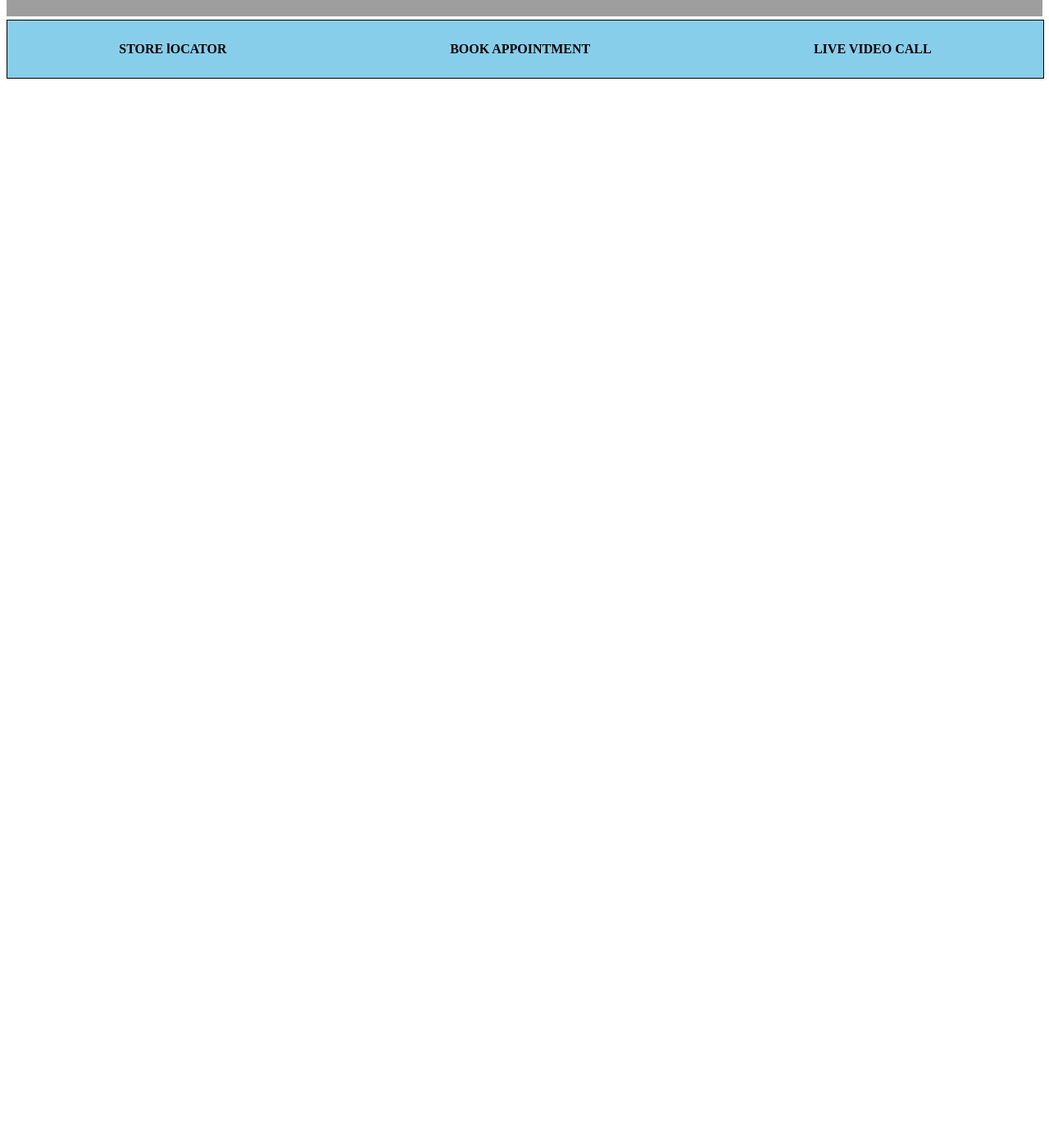
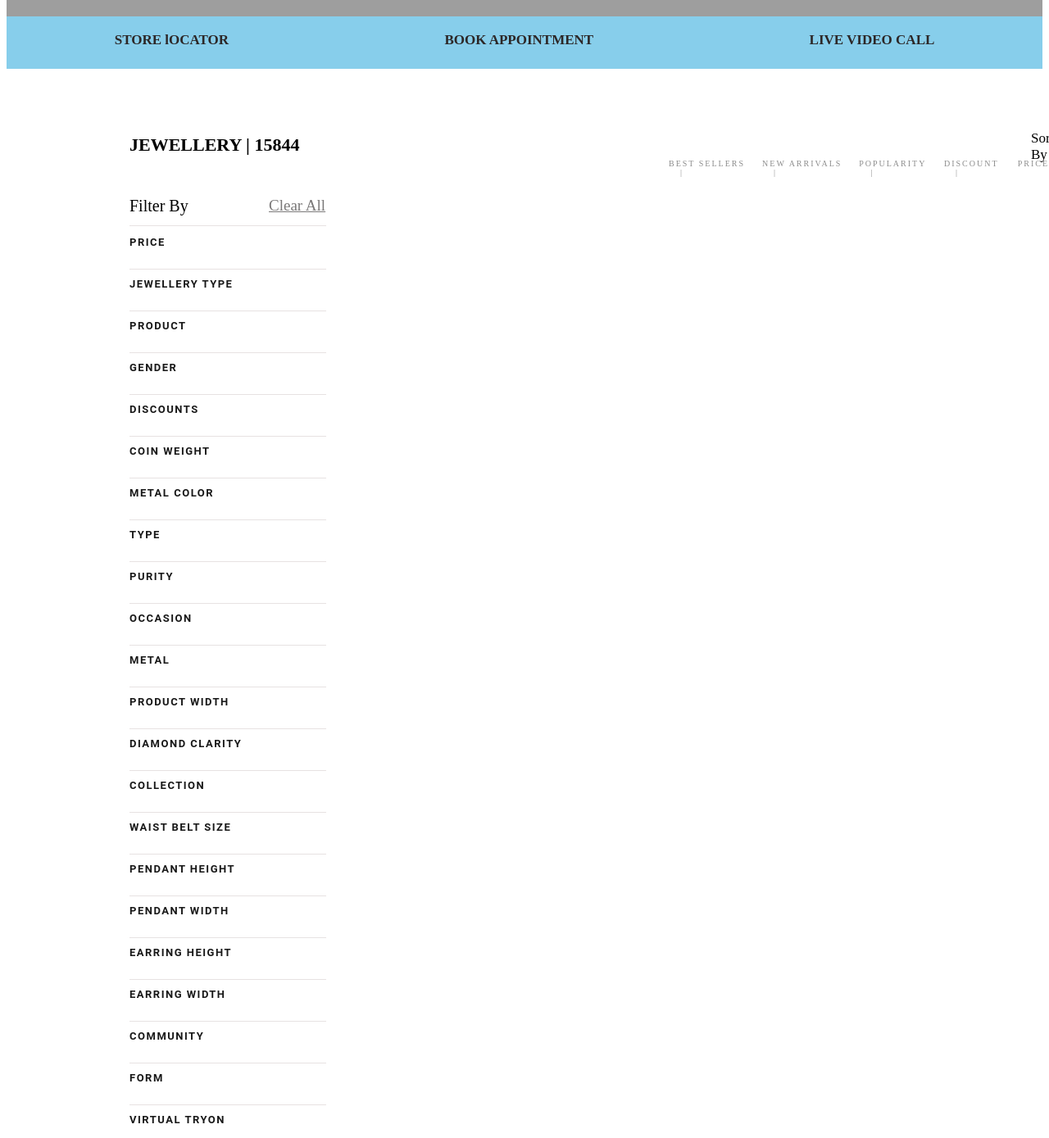
Before and after one commit to sagarshiv13/Tanishq, a plain HTML site: page Earring.html in a window 1280 px wide. Shown: the part 500-1889 px from the top of the page at 82% size. Before the commit the page ends 800 px from the top, so only its background shows below. Drawn offline with Linux system fonts and the light colour scheme; no server answers; grey boxes are pictures that could not be loaded.

Commit message:
Update Earring.html

```diff
--- a/Earring.html
+++ b/Earring.html
@@ -5,36 +5,298 @@
     <meta http-equiv="X-UA-Compatible" content="IE=edge" />
     <meta name="viewport" content="width=device-width, initial-scale=1.0" />
     <title>Document</title>
+    <link
+      href="https://fonts.googleapis.com/icon?family=Material+Icons"
+      rel="stylesheet"
+    />
   </head>
   <style>
-    #Err{
+    #Err {
       margin-top: 120px;
     }
-  #Err-img{
+    #Err-img {
       width: 100%;
       height: 400px;
     }
-  #Err-blue{
-    border: 1px solid black;
+    #Err-blue {
+      /* border: 1px solid black; */
       width: 100%;
       height: 70px;
-    background-color: rgb(135,206,235);
+      background-color: rgb(135, 206, 235);
       display: flex;
       justify-content: space-around;
       font-weight: 600;
       align-items: center;
+      margin-top: -10px;
+      color: rgb(44, 39, 39);
+      font-size: 17px;
+    }
+    #des {
+      margin-top: 80px;
+      margin-left: 150px;
+      font-weight: 700;
+      font-size: 22px;
+    }
+    #filters {
+      margin-top: 50px;
+      margin-left: 100px;
+      font-size: 20px;
+      margin-left: 150px;
+    }
+    #clear {
+      font-weight: 100;
 
+      margin-top: -23px;
+      margin-left: 170px;
+
+      font-size: 19px;
+      color: rgb(122, 120, 120);
+      text-decoration: underline;
+    }
+    #f-hr {
+      width: 240px;
+      height: 1px;
+      background-color: rgb(231, 226, 226);
+      border: none;
+      margin-left: 0px;
+      margin-top: 13px;
+    }
+    #plusicon {
+      margin-top: -20px;
+      margin-left: 190px;
+    }
+    #all-filter {
+      margin-left: 150px;
+    }
+    #all-filter div {
+      font-weight: 750;
+      font-size: 13px;
+      font-family: Roboto, sans-serif;
+      color: #181818;
+      line-height: 1.5;
+      letter-spacing: 1.5px;
+    }
+    #sort-by{
+      margin-top: 75px;
+
+      position: absolute;
+      margin-left: 1250px;
+      font-family: playerfair Display;
+      font-size: 17px;
+      font-weight: 400;
+
+    }
+    #sort{
+      display: flex;
+      margin-top: 110px;
+      position: absolute;
+      margin-left: 800px;
+      font-size: 10px;
+      color: #8c8c8c;
+      font-family: Raleway;
+      letter-spacing: 2px;
+
+    }
+    #sort > div{
+      margin-left: 8px;
     }
   </style>
   <body>
     <div id="Err">
-     <img id="Err-img" src="https://www.tanishq.co.in/wps/wcm/connect/tanishq/12edaf34-7dea-450d-951b-8a0258da4246/desktop/Capsule+Banners+Espot+1_Desktop_2500+x+712.jpg?MOD=AJPERES&CACHEID=ROOTWORKSPACE.Z18_90IA1H80O0RT10QIMVSTFU3006-12edaf34-7dea-450d-951b-8a0258da4246-desktop-nRl7d88"/>
-
+      <img
+        id="Err-img"
+        src="https://www.tanishq.co.in/wps/wcm/connect/tanishq/12edaf34-7dea-450d-951b-8a0258da4246/desktop/Capsule+Banners+Espot+1_Desktop_2500+x+712.jpg?MOD=AJPERES&CACHEID=ROOTWORKSPACE.Z18_90IA1H80O0RT10QIMVSTFU3006-12edaf34-7dea-450d-951b-8a0258da4246-desktop-nRl7d88"
+      />
     </div>
     <div id="Err-blue">
       <div>STORE lOCATOR</div>
-       <div> BOOK APPOINTMENT </div>
-       <div> LIVE VIDEO CALL</div>
+      <div>BOOK APPOINTMENT</div>
+      <div>LIVE VIDEO CALL</div>
     </div>
+    <div id="sort-by">Sort By </div>
+ <div id="sort">
+
+    <div> BEST SELLERS &#8192;&#8192;|</div>
+    <div> NEW ARRIVALS &#8192;&#8192;|</div>
+    <div> POPULARITY &#8192;&#8192;|</div>
+    <div> DISCOUNT &#8192;&#8192;|</div>
+    <div> PRICE </div>
+</div>
+
+    <div id="des">JEWELLERY | 15844</div>
+    <div id="filters">
+      <div>Filter By</div>
+      <div id="clear">Clear All</div>
+      <hr id="f-hr" />
+    </div>
+    <div id="all-filter">
+      <div id="p">
+        PRICE
+        <div id="plusicon"><span class="material-icons">&#xe145;</span></div>
+      </div>
+
+      <hr id="f-hr" />
+      <div>
+        JEWELLERY TYPE
+        <div id="plusicon"><span class="material-icons">&#xe145;</span></div>
+      </div>
+
+      <hr id="f-hr" />
+      <div>
+        PRODUCT
+        <div id="plusicon"><span class="material-icons">&#xe145;</span></div>
+      </div>
+
+      <hr id="f-hr" />
+      <div>
+        GENDER
+        <div id="plusicon"><span class="material-icons">&#xe145;</span></div>
+      </div>
+
+      <hr id="f-hr" />
+      <div>
+        DISCOUNTS
+        <div id="plusicon"><span class="material-icons">&#xe145;</span></div>
+      </div>
+
+      <hr id="f-hr" />
+      <div>
+        COIN WEIGHT
+        <div id="plusicon"><span class="material-icons">&#xe145;</span></div>
+      </div>
+
+      <hr id="f-hr" />
+      <div>
+        METAL COLOR
+        <div id="plusicon"><span class="material-icons">&#xe145;</span></div>
+      </div>
+
+      <hr id="f-hr" />
+      <div>
+        TYPE
+        <div id="plusicon"><span class="material-icons">&#xe145;</span></div>
+      </div>
+
+      <hr id="f-hr" />
+      <div>
+        PURITY
+        <div id="plusicon"><span class="material-icons">&#xe145;</span></div>
+      </div>
+
+      <hr id="f-hr" />
+      <div>
+        OCCASION
+        <div id="plusicon"><span class="material-icons">&#xe145;</span></div>
+      </div>
+
+      <hr id="f-hr" />
+      <div>
+        METAL
+        <div id="plusicon"><span class="material-icons">&#xe145;</span></div>
+      </div>
+
+      <hr id="f-hr" />
+      <div>
+        PRODUCT WIDTH
+        <div id="plusicon"><span class="material-icons">&#xe145;</span></div>
+      </div>
+
+      <hr id="f-hr" />
+      <div>
+        DIAMOND CLARITY
+        <div id="plusicon"><span class="material-icons">&#xe145;</span></div>
+      </div>
+
+      <hr id="f-hr" />
+      <div>
+        COLLECTION
+        <div id="plusicon"><span class="material-icons">&#xe145;</span></div>
+      </div>
+
+      <hr id="f-hr" />
+      <div>
+        WAIST BELT SIZE
+        <div id="plusicon"><span class="material-icons">&#xe145;</span></div>
+      </div>
+
+      <hr id="f-hr" />
+      <div>
+        PENDANT HEIGHT
+        <div id="plusicon"><span class="material-icons">&#xe145;</span></div>
+      </div>
+
+      <hr id="f-hr" />
+      <div>
+        PENDANT WIDTH
+        <div id="plusicon"><span class="material-icons">&#xe145;</span></div>
+      </div>
+
+      <hr id="f-hr" />
+      <div>
+        EARRING HEIGHT
+        <div id="plusicon"><span class="material-icons">&#xe145;</span></div>
+      </div>
+
+      <hr id="f-hr" />
+      <div>
+        EARRING WIDTH
+        <div id="plusicon"><span class="material-icons">&#xe145;</span></div>
+      </div>
+
+      <hr id="f-hr" />
+      <div>
+        COMMUNITY
+        <div id="plusicon"><span class="material-icons">&#xe145;</span></div>
+      </div>
+
+      <hr id="f-hr" />
+      <div>
+        FORM
+        <div id="plusicon"><span class="material-icons">&#xe145;</span></div>
+      </div>
+
+      <hr id="f-hr" />
+      <div>
+        VIRTUAL TRYON
+        <div id="plusicon"><span class="material-icons">&#xe145;</span></div>
+      </div>
+    </div>
+    <div id="wall"> </div>
   </body>
 </html>
+
+<script>
+
+let wall = document.getElementById("wall")
+
+
+  async function prod(){
+    try{
+  let res = await fetch(`https://fakestoreapi.com//products/category/jewelery`)
+  let data = await res.json()
+  console.log('data:', data)
+  totalProd(data)
+
+
+} catch (err){
+  console.log('err:', err)
+
+}
+  }
+prod()
+function totalProd(all){
+  all.forEach(function(products){
+    let div = document.createElement("div")
+
+    let title = document.createElement("h5")
+    title.innerText = products.title
+
+    let price = document.createElement("h5")
+    price.innerText = products.price
+
+    div.append(title, price)
+    wall.append(div)
+  })
+}
+totalProd()
+</script>
```
Lines whose indentation alone changed are shown as unchanged.
